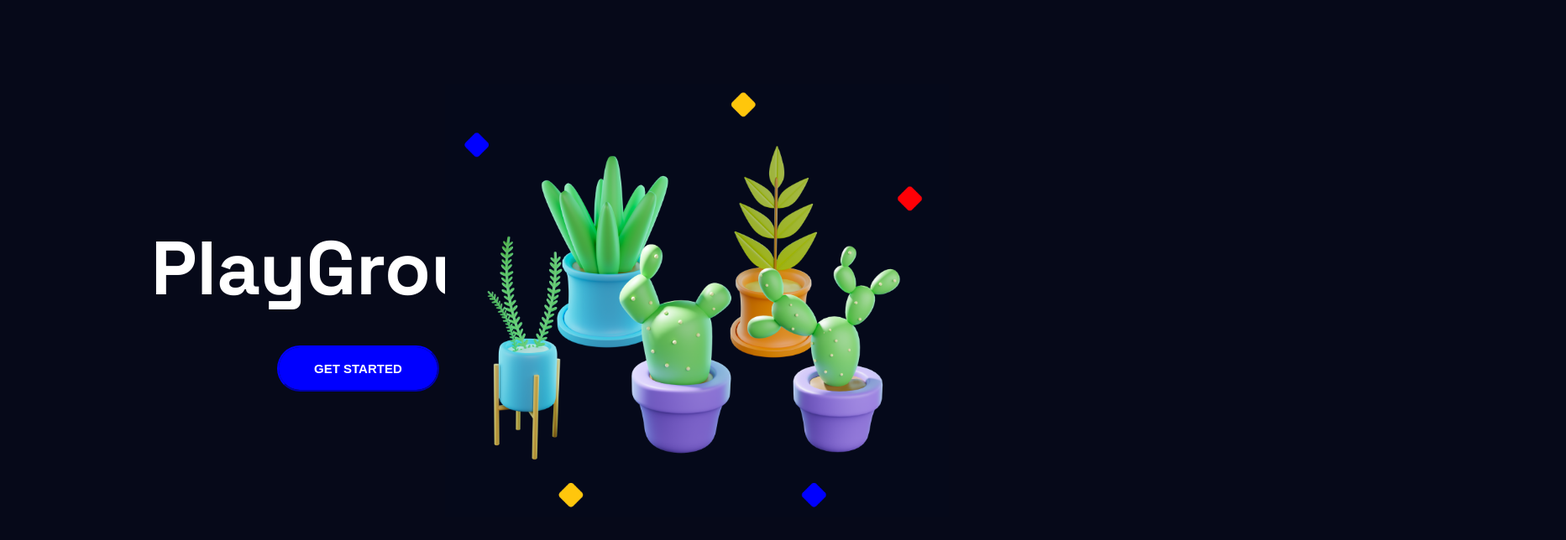
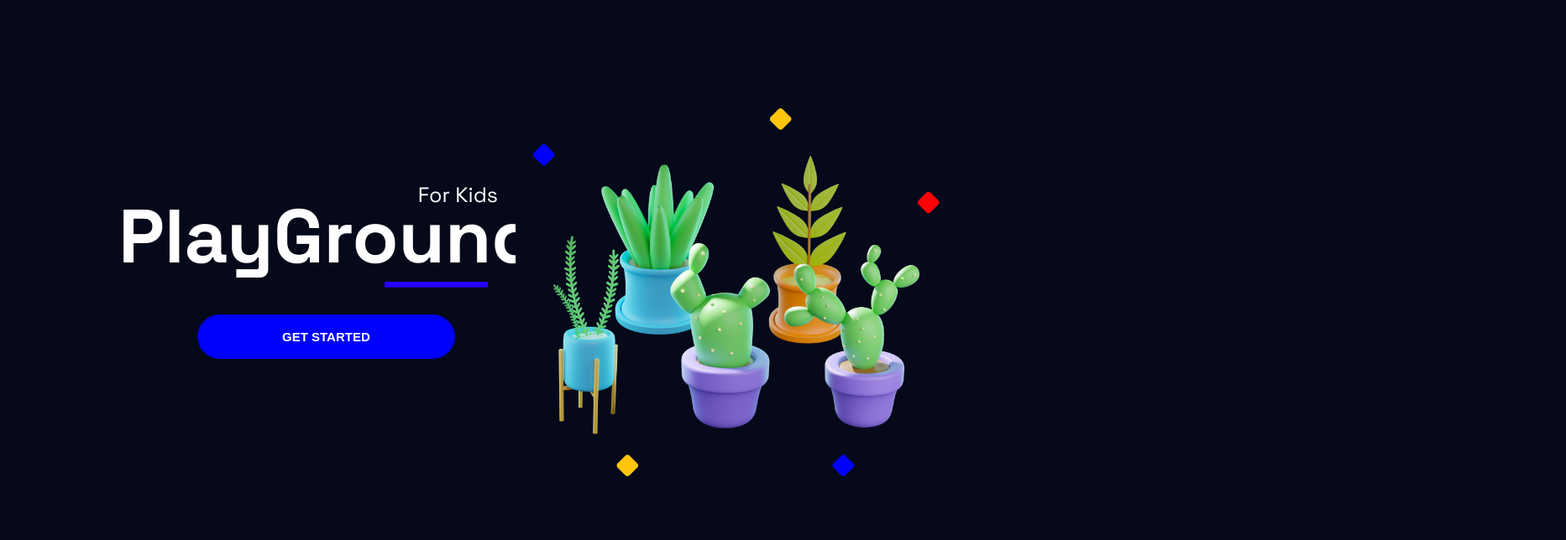
Before and after one commit to Imagine-ENTZ/AirDrawing, a React (Create React App) app: page / in a window 1280 px wide. Shown: the top 644 px of the page at 84% size, 1865 px wide, since content can reach past the window. Built offline with nearby package versions, Linux system fonts and the light colour scheme; the HTML template or start-up script is replaced by a standard one; a web font is replaced by a local one.

Commit message:
[FIX] 레이아웃 수정 및 라우터 수정

```diff
--- a/src/FirstPage/Component/Main.jsx
+++ b/src/FirstPage/Component/Main.jsx
@@ -12,12 +12,16 @@ function Main() {
     };
 
     return (
-        <div>
-            <p id="age">For Kids</p>
-            <p id="page-name">PlayGround</p>
-            <button id="start_button" onClick={navigateToLoginOrSignup}>Get Started</button>
-            <img id="line" src={line} alt="line"/>
-            <img id="home_image" src={homeimage} alt="homeimage"/>
+        <div className="main-container-main">
+            <div className="left-container-main">
+                <div className="age">For Kids</div>
+                <div className="page-name">PlayGround</div>
+                <img className="line-main" src={line} alt="line"/>
+                <button className="start-button" onClick={navigateToLoginOrSignup}>Get Started</button>
+            </div>
+            <div className="right-container-main">
+                <img className="home-image-main" src={homeimage} alt="homeimage"/>
+            </div>
         </div>
     );
 };
--- a/src/FirstPage/Component/Menu.jsx
+++ b/src/FirstPage/Component/Menu.jsx
@@ -1,20 +1,31 @@
 import React from "react";
 import "../Lobby.css";
+import { useNavigate } from "react-router-dom";
 
 function Menu() {
+    const navigate = useNavigate();
+
+    const navigateToMain = () => {
+        navigate("/main");
+    };
+
     const sentence = {
         0: 'Choose\nGame\nAnd\nJoin it!'
     }
 
     return (
-        <div>
-            <div class="safety"><span>Welcome, </span><span id="name">ENSHARP</span></div>
-            <p class="sentence">{sentence[0]}</p>
-            <div class="button-list">
-                <button class="selection button1">Follow-up</button>
-                <button class="selection button2">Follow-up</button>
-                <button class="selection button3">Follow-up</button>
-                <button class="selection button4">Follow-up</button>
+        <div className="main-container-menu">
+            <div className="left-container-menu">
+                <div className="safety"><span>Welcome, </span><span className="user-name">ENSHARP</span></div>
+                <div className="sentence">{sentence[0]}</div>
+            </div>
+            <div className="right-container-menu">
+                <div className="button-list">
+                    <button onClick={navigateToMain} className="selection button1">Follow-up</button>
+                    <button className="selection button2">Follow-up</button>
+                    <button className="selection button3">Follow-up</button>
+                    <button className="selection button4">Follow-up</button>
+                </div>
             </div>
         </div>
     );
--- a/src/FirstPage/Component/Snow.jsx
+++ b/src/FirstPage/Component/Snow.jsx
@@ -3,7 +3,7 @@ import "../Lobby.css";
 function Snow() {
 
     return (
-        <div class="snow">
+        <div className="snow">
         <svg xmlns="http://www.w3.org/2000/svg" viewBox="0 0 1024 10000" preserveAspectRatio="xMidYMax slice">
 		    <g fill="#FFF" fill-opacity=".15" transform="translate(55 42)">
 			   <g id="snow-bottom-layer">
--- a/src/FirstPage/Home.css
+++ b/src/FirstPage/Home.css
@@ -4,16 +4,50 @@ body {
     background-color: #060919;
 }
 
-#start_button {
+.main-container-main {
+    display: flex;
+    width: 100vw;
+    height: 100vh;
+}
+
+.left-container-main {
+    width:48%;
+    height:100%;
+}
+.right-container-main {
+    width:52%;
+    height:100%;
+}
+
+.start-button {
     position:relative;
-    top:60px;
-    left:310px;
+    top:26%;
+    left:15%;
 
     border-color: blue;
     color: #fff;
     box-shadow: 0 0 40px 40px blue inset, 0 0 0 0 blue;
     transition: all 150ms ease-in-out;
 
+    margin:20px;
+    border-radius:28px;
+	border:1px solid white;
+	display:inline-block;
+	cursor:pointer;
+	background-color:transparent;
+    color:white;
+	text-decoration: none;
+    text-align: center;
+    text-transform: uppercase;
+    font-family: 'Montserrat', sans-serif;
+    font-weight: 700;
+	font-size:15px;
+	padding:17px 100px;
+
+    border-color: blue;
+    box-shadow: 0 0 40px 40px blue inset, 0 0 0 0 blue;
+    transition: all 150ms ease-in-out;
+/*
     box-sizing: border-box;
         appearance: none;
         background-color: transparent;
@@ -31,46 +65,50 @@ body {
         text-transform: uppercase;
         font-family: 'Montserrat', sans-serif;
         font-weight: 700;
+        */
 }
 
-#start_button:hover {
+.start-button:hover {
     box-shadow: 0 0 10px 0 blue inset, 0 0 10px 4px blue;
 }
 
-#home_image {
-    width:600px;
-
-    position:absolute;
-    top:100px;
-    right: 150px;
+.start-button:focus {
+    box-shadow: 0 0 10px 0 blue inset, 0 0 10px 4px blue;
 }
 
-#line {
-    width:100px;
+.home-image-main {
+    width:80%;
 
-    position:absolute;
-    top:380px;
-    left:575px;
-
+    position: relative;
+    top:15%;
 }
 
-#age {
+.line-main {
+    width:20%;
+
+    position:relative;
+    top:18%;
+    left:74.5%;
+}
+
+.age {
     font-size: 25px;
     font-family: 'Space Grotesk', sans-serif;
     color: white;
 
     position:relative;
-    top:225px;
-    left:585px;
+    top:27%;
+    left:81%;
 }
 
-#page-name {
+.page-name {
     font-size: 90px;
     font-family: 'Space Grotesk', sans-serif;
     font-weight: bold;
     color: white;
 
     position:relative;
-    top:115px;
-    left:180px;
+    top:24%;
+    left:23%;
+
 }
--- a/src/FirstPage/Lobby.css
+++ b/src/FirstPage/Lobby.css
@@ -3,6 +3,23 @@
 
 body {
     background-color: #060919;
+}
+
+.main-container-menu {
+	display: flex;
+    width: 100vw;
+    height: 100vh;
+}
+
+.left-container-menu {
+	width:55%;
+	height:100%;
+
+}
+
+.right-container-menu {
+	width:45%;
+	height:100%;
 }
 
 .selection {
@@ -23,15 +40,20 @@ body {
     box-shadow: 0 0 10px 0 blue inset, 0 0 10px 4px blue;
 }
 
+.selection:focus {
+    box-shadow: 0 0 10px 0 blue inset, 0 0 10px 4px blue;
+}
+
 .safety {
     font-size: 50px;
     font-family: 'Space Grotesk', sans-serif;
     font-weight: bold;
     color: white;
 
-    position:absolute;
-    top:130px;
-    left:250px;
+	position: relative;
+	top:15%;
+	left:25%;
+
 }
 
 .sentence {
@@ -43,20 +65,20 @@ body {
     font-weight: bold;
     color: white;
 
-    position:relative;
-    top:130px;
-    left:-310px;
+	position:relative;
+	top:15%;
+	left:24%;
+
 }
 
 .button-list {
     text-align: center;
 
-    position:absolute;
-    top:220px;
-    right:320px;
+    position:relative;
+    top:25%;
 }
 
-#name {
+.user-name {
     color:#FF9B01;
 }
 
--- a/src/HomePage/Component/MainHome.jsx
+++ b/src/HomePage/Component/MainHome.jsx
@@ -3,18 +3,8 @@ import "../HomePage.css"
 import { AwesomeButton } from 'react-awesome-button';
 import 'react-awesome-button/dist/styles.css';
 import {Link} from "react-router-dom";
-import { useNavigate } from "react-router-dom";
 
 function MainHome() {
-    const navigate = useNavigate();
-
-    const navigateToLogin = () => {
-        navigate("/login");
-    };
-
-    const navigateToSignup = () => {
-        navigate("/signup");
-    };
 
     return (
         <div className='MainHome'>
@@ -26,8 +16,8 @@ function MainHome() {
                 <div className='MainHome_right_title'>Study words while playing!!!</div>
                 <div className='main_login_button'>
 
-                    <Link to = {`/main`}>
-                    <AwesomeButton onClick={navigateToLogin}
+                    <Link to = {`/login`}>
+                    <AwesomeButton
                         className='mainButton'
                         type="secondary"
                         >Login
@@ -37,11 +27,12 @@ function MainHome() {
 
                 </div>
 
+                <Link to = {`/signup`}>
                 <AwesomeButton
-                onClick={navigateToSignup}
                     className='mainButton'
                     type="primary">Register
                 </AwesomeButton>
+                </Link>
 
 
             </div>
--- a/src/HomePage/Component/SignupContainer.jsx
+++ b/src/HomePage/Component/SignupContainer.jsx
@@ -1,8 +1,16 @@
 import React from "react";
 import "../Signup.css";
 import line from '../img/line.png';
+import { useNavigate } from "react-router-dom";
 
 function SignupContainer() {
+
+    const navigate = useNavigate();
+
+    const navigateToLoginAgain = () => {
+        navigate("/login");
+    };
+
       return (
         <div className="left-container">
         <div className="left-top-container">
@@ -35,7 +43,7 @@ function SignupContainer() {
                 <label className="label-class" for="Password-confirm">PASSWORD-CONFIRM</label>
             </div>
             </div>
-            <button className="register-button">REGISTER</button>
+            <button className="register-button" onClick={navigateToLoginAgain}>REGISTER</button>
 
         </div>
         </div>
--- a/src/HomePage/Signup.css
+++ b/src/HomePage/Signup.css
@@ -68,6 +68,11 @@ body {
 
 .input-class {
     display:flex;
+    background-color: transparent;
+}
+
+.input-class:focus {
+    background-color: transparent;
 }
 
 .contact-form {
@@ -136,3 +141,6 @@ body {
 .register-button:hover {
     box-shadow: 0 0 10px 0 blue inset, 0 0 10px 4px blue;
 }
+.register-button:focus {
+    box-shadow: 0 0 10px 0 blue inset, 0 0 10px 4px blue;
+}
```
